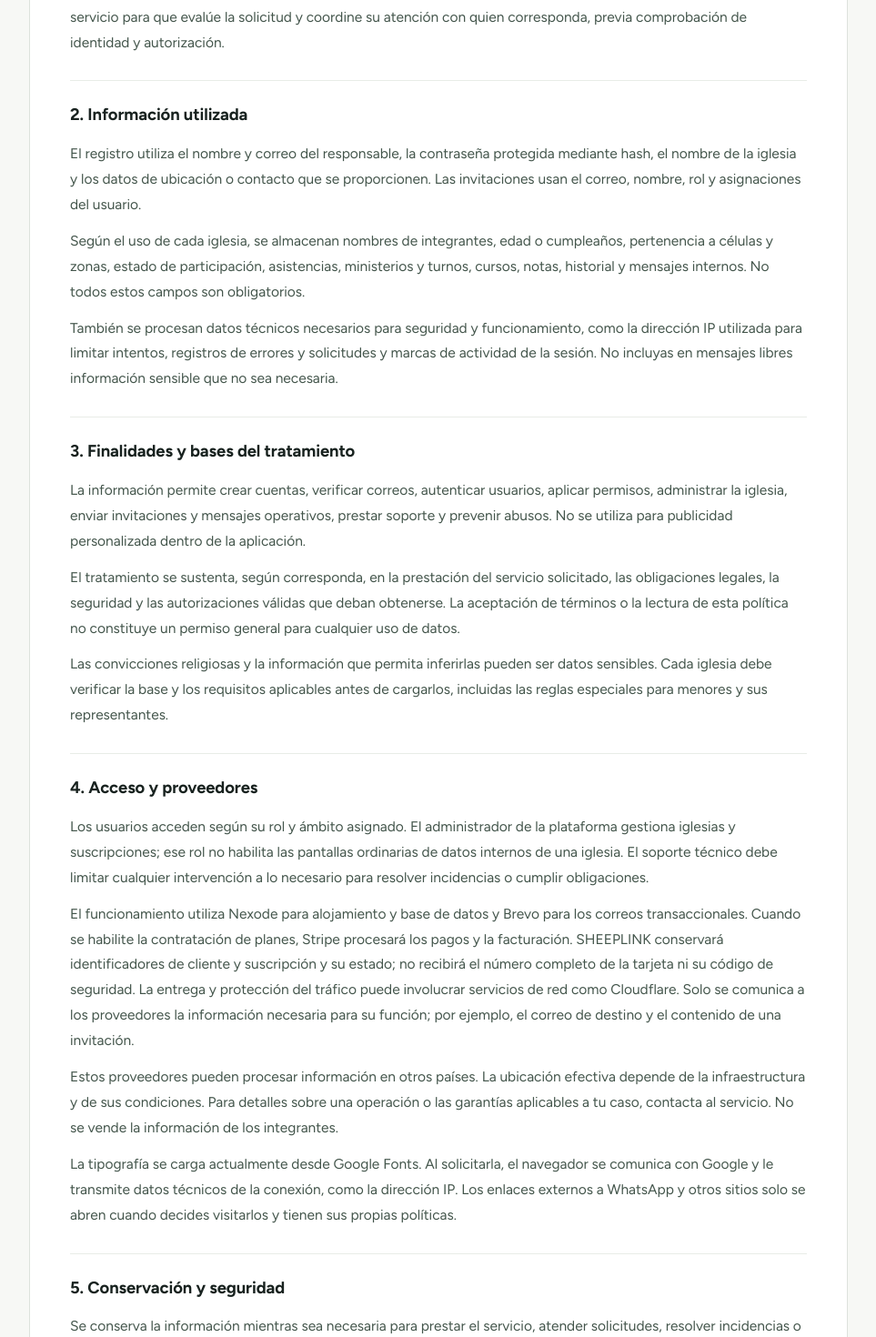
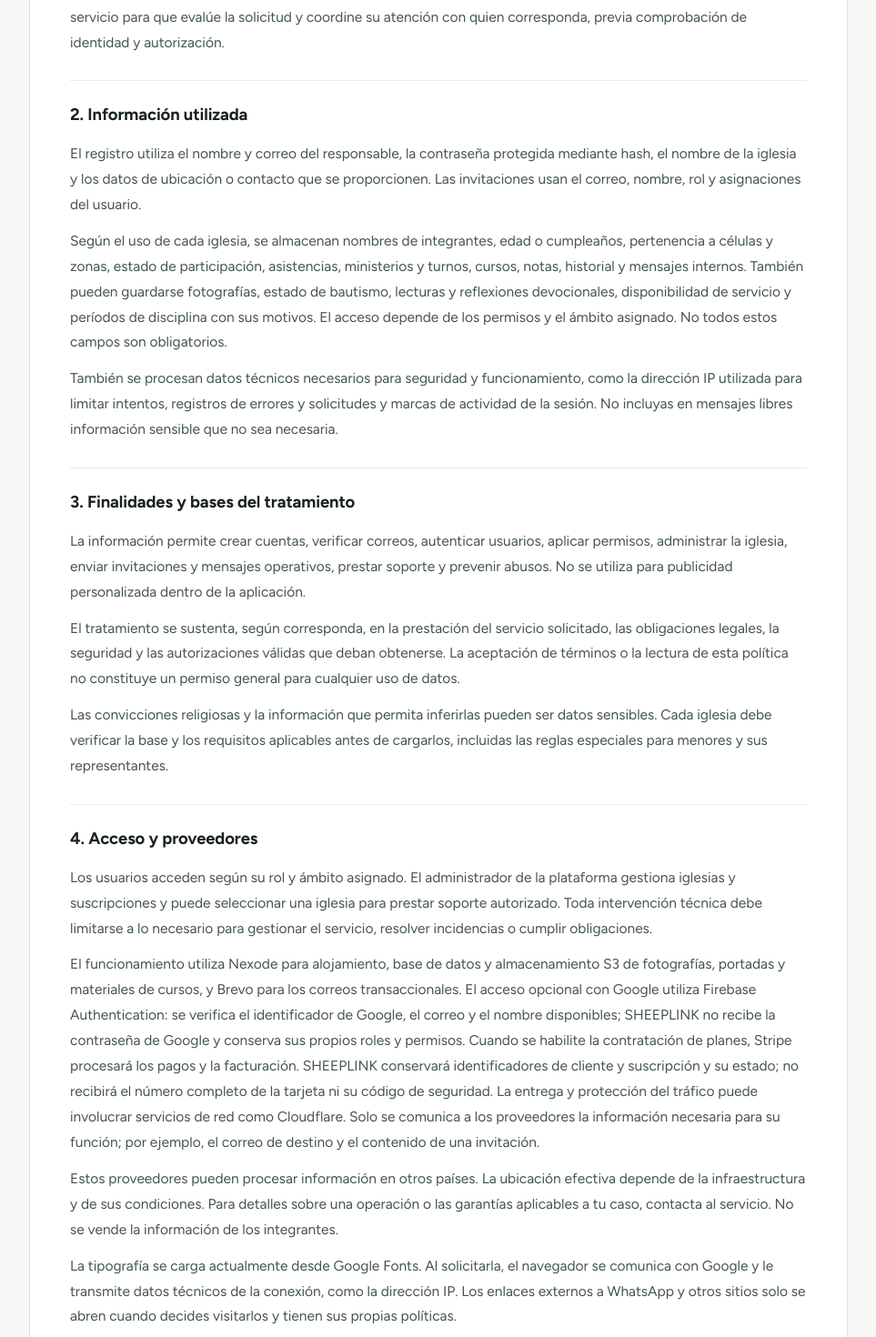
Before and after one commit to lucast1574/sheeplink-landing, a React (Vite) app: page /privacidad in a window 1280 px wide. Shown: the part 610-2080 px from the top of the page at 91% size, without its empty margins (158-1121 px from the left). Built offline with nearby package versions, Linux system fonts and the light colour scheme.

Commit message:
Describe Google sign-in and private course storage in privacy information

```diff
--- a/src/features/legal/legal.content.ts
+++ b/src/features/legal/legal.content.ts
@@ -82,7 +82,7 @@ export const LEGAL_DOCUMENTS = {
         title: "2. Información utilizada",
         paragraphs: [
           "El registro utiliza el nombre y correo del responsable, la contraseña protegida mediante hash, el nombre de la iglesia y los datos de ubicación o contacto que se proporcionen. Las invitaciones usan el correo, nombre, rol y asignaciones del usuario.",
-          "Según el uso de cada iglesia, se almacenan nombres de integrantes, edad o cumpleaños, pertenencia a células y zonas, estado de participación, asistencias, ministerios y turnos, cursos, notas, historial y mensajes internos. No todos estos campos son obligatorios.",
+          "Según el uso de cada iglesia, se almacenan nombres de integrantes, edad o cumpleaños, pertenencia a células y zonas, estado de participación, asistencias, ministerios y turnos, cursos, notas, historial y mensajes internos. También pueden guardarse fotografías, estado de bautismo, lecturas y reflexiones devocionales, disponibilidad de servicio y períodos de disciplina con sus motivos. El acceso depende de los permisos y el ámbito asignado. No todos estos campos son obligatorios.",
           "También se procesan datos técnicos necesarios para seguridad y funcionamiento, como la dirección IP utilizada para limitar intentos, registros de errores y solicitudes y marcas de actividad de la sesión. No incluyas en mensajes libres información sensible que no sea necesaria.",
         ],
       },
@@ -97,8 +97,8 @@ export const LEGAL_DOCUMENTS = {
       {
         title: "4. Acceso y proveedores",
         paragraphs: [
-          "Los usuarios acceden según su rol y ámbito asignado. El administrador de la plataforma gestiona iglesias y suscripciones; ese rol no habilita las pantallas ordinarias de datos internos de una iglesia. El soporte técnico debe limitar cualquier intervención a lo necesario para resolver incidencias o cumplir obligaciones.",
-          "El funcionamiento utiliza Nexode para alojamiento y base de datos y Brevo para los correos transaccionales. Cuando se habilite la contratación de planes, Stripe procesará los pagos y la facturación. SHEEPLINK conservará identificadores de cliente y suscripción y su estado; no recibirá el número completo de la tarjeta ni su código de seguridad. La entrega y protección del tráfico puede involucrar servicios de red como Cloudflare. Solo se comunica a los proveedores la información necesaria para su función; por ejemplo, el correo de destino y el contenido de una invitación.",
+          "Los usuarios acceden según su rol y ámbito asignado. El administrador de la plataforma gestiona iglesias y suscripciones y puede seleccionar una iglesia para prestar soporte autorizado. Toda intervención técnica debe limitarse a lo necesario para gestionar el servicio, resolver incidencias o cumplir obligaciones.",
+          "El funcionamiento utiliza Nexode para alojamiento, base de datos y almacenamiento S3 de fotografías, portadas y materiales de cursos, y Brevo para los correos transaccionales. El acceso opcional con Google utiliza Firebase Authentication: se verifica el identificador de Google, el correo y el nombre disponibles; SHEEPLINK no recibe la contraseña de Google y conserva sus propios roles y permisos. Cuando se habilite la contratación de planes, Stripe procesará los pagos y la facturación. SHEEPLINK conservará identificadores de cliente y suscripción y su estado; no recibirá el número completo de la tarjeta ni su código de seguridad. La entrega y protección del tráfico puede involucrar servicios de red como Cloudflare. Solo se comunica a los proveedores la información necesaria para su función; por ejemplo, el correo de destino y el contenido de una invitación.",
           "Estos proveedores pueden procesar información en otros países. La ubicación efectiva depende de la infraestructura y de sus condiciones. Para detalles sobre una operación o las garantías aplicables a tu caso, contacta al servicio. No se vende la información de los integrantes.",
           "La tipografía se carga actualmente desde Google Fonts. Al solicitarla, el navegador se comunica con Google y le transmite datos técnicos de la conexión, como la dirección IP. Los enlaces externos a WhatsApp y otros sitios solo se abren cuando decides visitarlos y tienen sus propias políticas.",
         ],
@@ -135,7 +135,7 @@ export const LEGAL_DOCUMENTS = {
       {
         title: "1. Qué utiliza la aplicación",
         paragraphs: [
-          "SHEEPLINK utiliza una cookie de sesión y almacenamiento local del navegador para autenticación, control de inactividad y sincronización del cierre de sesión entre pestañas. La aplicación no incorpora actualmente herramientas de publicidad ni cookies analíticas opcionales.",
+          "SHEEPLINK utiliza una cookie de sesión y almacenamiento local del navegador para autenticación, control de inactividad y sincronización del cierre de sesión entre pestañas. La landing pública no consulta la sesión de la app. El acceso opcional con Google utiliza Firebase para completar la autenticación; la sesión de Firebase se mantiene en memoria y después se cierra, mientras SHEEPLINK conserva su propia cookie de sesión. La aplicación no incorpora actualmente herramientas de publicidad ni cookies analíticas opcionales.",
           "Estos mecanismos son operativos y de seguridad. No se muestra una elección ficticia para rechazar una sesión que es necesaria para entrar. Si se incorporan tecnologías opcionales, se informarán sus finalidades y se ofrecerán las opciones que correspondan antes de utilizarlas.",
         ],
       },
```
